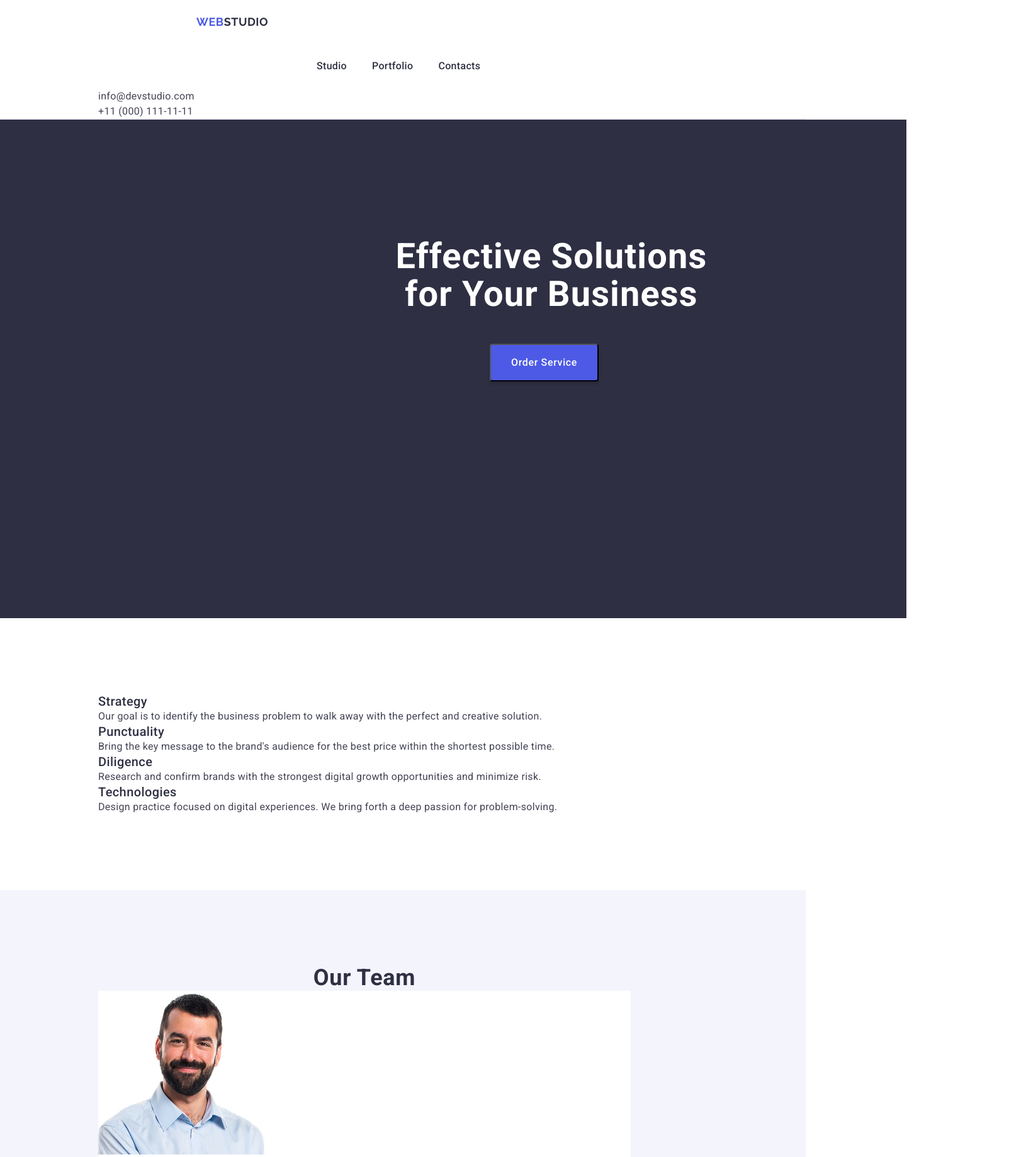
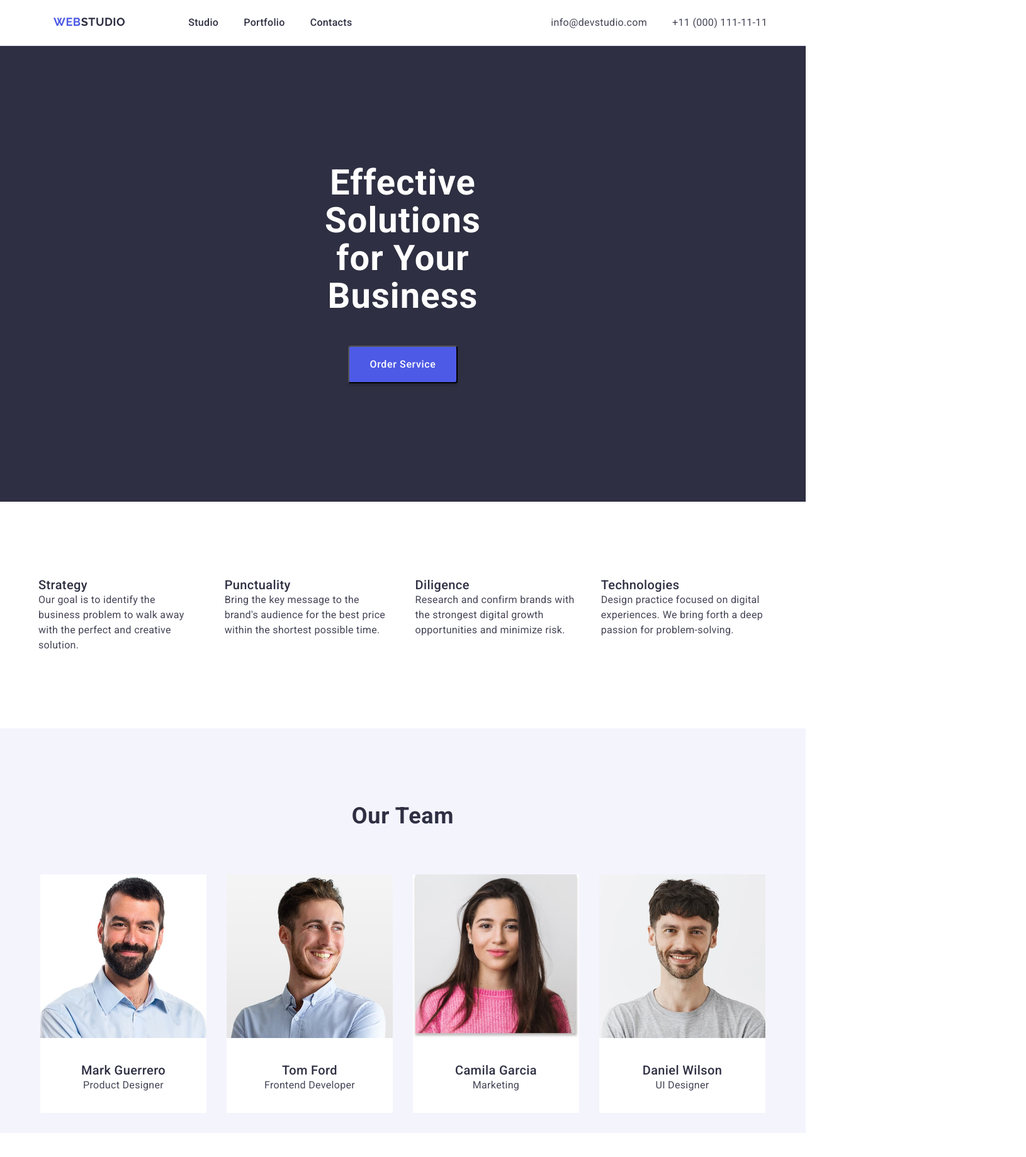
Before and after one commit to MarinaYastrebova/goit-markup-hw-03, a plain HTML site: page index.html in a window 1280 px wide. Shown: the top 1838 px of the page at 63% size, 1630 px wide, since content can reach past the window. Drawn offline with nearby package versions, Linux system fonts and the light colour scheme.

Commit message:
add flax-box

```diff
--- a/css/styles.css
+++ b/css/styles.css
@@ -9,6 +9,8 @@ body {
 }
 ul {
   list-style-type: none;
+  padding: 0;
+  margin: 0;
 }
 a {
   text-decoration: none;
@@ -19,19 +21,34 @@ h3,
 h4,
 h5,
 h6,
-p,
-ul {
-  margin-top: 0;
-  margin-bottom: 0;
-  padding-left: 0;
-}
-.container {
-  width: 1158px;
-  padding: 0 156px;
+p {
+  margin: 0;
 }
 
-.header-section {
+.container {
+  max-width: 1158px;
+  padding: 0 15px;
+  margin: 0 auto;
+}
+/* header */
+.header {
   border-bottom: 1px solid #e7e9fc;
+}
+.header-container {
+  display: flex;
+  align-items: center;
+}
+.header-nav {
+  display: flex;
+}
+.nav-list {
+  display: flex;
+  align-items: center;
+  gap: 40px;
+}
+.header-logo {
+  padding: 24px;
+  margin-right: 76px;
 }
 .logo {
   font-family: "Raleway", sans-serif;
@@ -41,12 +58,6 @@ ul {
   letter-spacing: 0.03em;
   text-transform: uppercase;
   color: #4d5ae5;
-  display: flex;
-  align-items: center;
-  justify-content: flex-start;
-  flex-direction: row;
-  gap: 0px;
-  padding: 24px 1169px 24px 156px;
 }
 .header-logo .logo-part {
   color: #2e2f42;
@@ -57,22 +68,24 @@ ul {
   line-height: 1.5;
   letter-spacing: 0.02em;
   color: #2e2f42;
+  padding: 24px 0;
+  display: block;
 }
 .nav-link:hover,
 .nav-link:focus {
   color: #404bbf;
 }
-.header .nav-list {
-  padding: 24px 832px 24px 347px;
-  display: flex;
-  align-items: flex-start;
-  justify-content: flex-start;
-  flex-direction: row;
-  gap: 40px;
-}
 
 .address {
   font-style: normal;
+  margin-left: auto;
+}
+.address-list {
+  display: flex;
+  align-items: center;
+  display: flex;
+  align-items: center;
+  gap: 40px;
 }
 .address-link {
   font-size: 16px;
@@ -84,7 +97,7 @@ ul {
 .address-link:focus {
   color: #404bbf;
 }
-
+/* hero-banner */
 .hero-banner-title {
   font-weight: 700;
   font-size: 56px;
@@ -93,6 +106,7 @@ ul {
   text-align: center;
   color: #ffffff;
   max-width: 496px;
+  margin: 0 auto;
   margin-bottom: 48px;
 }
 .hero-banner-button {
@@ -111,22 +125,26 @@ ul {
   gap: 10px;
   border-radius: 4px;
   padding: 16px 32px;
-  margin-left: 150px;
-  margin-bottom: 188px;
+  margin: 0 auto;
 }
 .hero-banner {
   background-color: #2e2f42;
   padding: 188px 472px;
-  width: 1440px;
   margin-bottom: 120px;
 }
 .hero-banner-button:hover,
 .hero-banner-button:focus {
   background-color: #404bbf;
 }
+/* management */
 .management {
   margin-bottom: 120px;
 }
+.management-list {
+  display: flex;
+  gap: 40px;
+}
+
 .management-part {
   font-weight: 500;
   font-size: 20px;
@@ -153,9 +171,11 @@ ul {
   clip: rect(0, 0, 0, 0);
   overflow: hidden;
 }
+/* Team */
 .team {
   background-color: #f4f4fd;
   margin-bottom: 120px;
+  display: flex;
 }
 .team-part {
   background-color: #ffffff;
@@ -168,6 +188,7 @@ ul {
   color: #2e2f42;
   text-transform: capitalize;
   padding-top: 120px;
+  padding-bottom: 72px;
 }
 .team-member {
   font-weight: 500;
@@ -185,6 +206,18 @@ ul {
   text-align: center;
   color: #434455;
 }
+.team-text {
+  padding: 32px 16px;
+}
+.team-list {
+  display: flex;
+  align-items: center;
+  justify-content: center;
+  gap: 32px;
+  border-radius: 0 0 4px 4px;
+  padding: 0px 0px 32px 0px;
+}
+/* Portfolio */
 .portfolio {
   margin-bottom: 120px;
 }
@@ -211,6 +244,24 @@ ul {
   letter-spacing: 0.02em;
   color: #434455;
 }
+.portfolio-text {
+  display: flex;
+  align-items: flex-start;
+  justify-content: center;
+  flex-direction: column;
+  gap: 8px;
+  border-bottom: 1px solid #e7e9fc;
+  border-left: 1px solid #e7e9fc;
+  border-right: 1px solid #e7e9fc;
+  padding: 32px 16px;
+}
+.portfolio-list {
+  /* width: calc((100% -4 * 24) / 6); */
+  display: flex;
+  flex-wrap: wrap;
+  gap: 48px 24px;
+}
+/* Footer */
 .page-footer {
   background-color: #2e2f42;
 }
@@ -219,7 +270,12 @@ ul {
 }
 .footer-logo {
   padding-top: 100px;
-  margin-bottom: 18px;
+  padding-bottom: 16px;
+  display: flex;
+  align-items: center;
+  justify-content: flex-start;
+  flex-direction: row;
+  gap: 0px;
 }
 .footer-text {
   font-size: 16px;
--- a/index.html
+++ b/index.html
@@ -5,13 +5,6 @@
     <meta name="viewport" content="width=device-width, initial-scale=1.0" />
     <title>Document</title>
 
-    <link
-      rel="stylesheet"
-      href="https://cdnjs.cloudflare.com/ajax/libs/modern-normalize/3.0.1/modern-normalize.min.css"
-      integrity="sha512-q6WgHqiHlKyOqslT/lgBgodhd03Wp4BEqKeW6nNtlOY4quzyG3VoQKFrieaCeSnuVseNKRGpGeDU3qPmabCANg=="
-      crossorigin="anonymous"
-      referrerpolicy="no-referrer"
-    />
     <link rel="preconnect" href="https://fonts.googleapis.com" />
     <link rel="preconnect" href="https://fonts.gstatic.com" crossorigin />
     <link
@@ -31,8 +24,7 @@
   Визначити кількість секцій та ієрархію заголовків. -->
   <body>
     <header class="header">
-      <section class="header-section">
-        <div class="container">
+      <div class="container header-container">
         <nav class="header-nav">
           <a class="logo header-logo" href="./index.html"
             >Web<span class="logo-part">Studio</span></a
@@ -62,7 +54,6 @@
           </ul>
         </address>
       </div>
-      </section>
     </header>
 
     <main>
@@ -124,8 +115,10 @@
                 width="264"
                 height="260"
               />
+              <div class="team-text">
                 <h3 class="team-member">Mark Guerrero</h3>
                 <p class="team-member-work">Product Designer</p>
+              </div>
             </li>
             <li class="team-part">
               <img
@@ -134,8 +127,10 @@
                 width="264"
                 height="260"
               />
+              <div class="team-text">
                 <h3 class="team-member">Tom Ford</h3>
                 <p class="team-member-work">Frontend Developer</p>
+              </div>
             </li>
             <li class="team-part">
               <img
@@ -144,8 +139,10 @@
                 width="264"
                 height="260"
               />
+              <div class="team-text">
                 <h3 class="team-member">Camila Garcia</h3>
                 <p class="team-member-work">Marketing</p>
+              </div>
             </li>
             <li class="team-part">
               <img
@@ -154,8 +151,10 @@
                 width="264"
                 height="260"
               />
+              <div class="team-text">
                 <h3 class="team-member">Daniel Wilson</h3>
                 <p class="team-member-work">UI Designer</p>
+              </div>
             </li>
           </ul>
         </div>
@@ -173,8 +172,10 @@
                 width="360"
                 height="300"
               />
+              <div class="portfolio-text">
                 <h3 class="portfolio-part">Banking App</h3>
                 <p class="portfolio-name">App</p>
+              </div>
             </li>
             <li class="portfolio-item">
               <img
@@ -184,8 +185,10 @@
                 width="360"
                 height="300"
               />
+              <div class="portfolio-text">
                 <h3 class="portfolio-part">Cashless Payment</h3>
                 <p class="portfolio-name">Marketing</p>
+              </div>
             </li>
             <li class="portfolio-item">
               <img
@@ -195,8 +198,10 @@
                 width="360"
                 height="300"
               />
+              <div class="portfolio-text">
                 <h3 class="portfolio-part">Meditation App</h3>
                 <p class="portfolio-name">App</p>
+              </div>
             </li>
             <li class="portfolio-item">
               <img
@@ -206,8 +211,10 @@
                 width="360"
                 height="300"
               />
+              <div class="portfolio-text">
                 <h3 class="portfolio-part">Taxi Service</h3>
                 <p class="portfolio-name">Marketing</p>
+              </div>
             </li>
             <li class="portfolio-item">
               <img
@@ -217,8 +224,10 @@
                 width="360"
                 height="300"
               />
+              <div class="portfolio-text">
                 <h3 class="portfolio-part">Screen Illustrations</h3>
                 <p class="portfolio-name">Design</p>
+              </div>
             </li>
             <li class="portfolio-item">
               <img
@@ -228,8 +237,10 @@
                 width="360"
                 height="300"
               />
+              <div class="portfolio-text">
                 <h3 class="portfolio-part">Online Courses</h3>
                 <p class="portfolio-name">Marketing</p>
+              </div>
             </li>
           </ul>
         </div>
@@ -238,7 +249,7 @@
 
     <footer class="page-footer">
       <section>
-        <div class="container">
+        <div class="container footer-container">
           <a class="logo footer-logo" href="./index.html"
             >Web<span class="logo-part">Studio</span></a
           >
```
Lines whose indentation alone changed are shown as unchanged.
